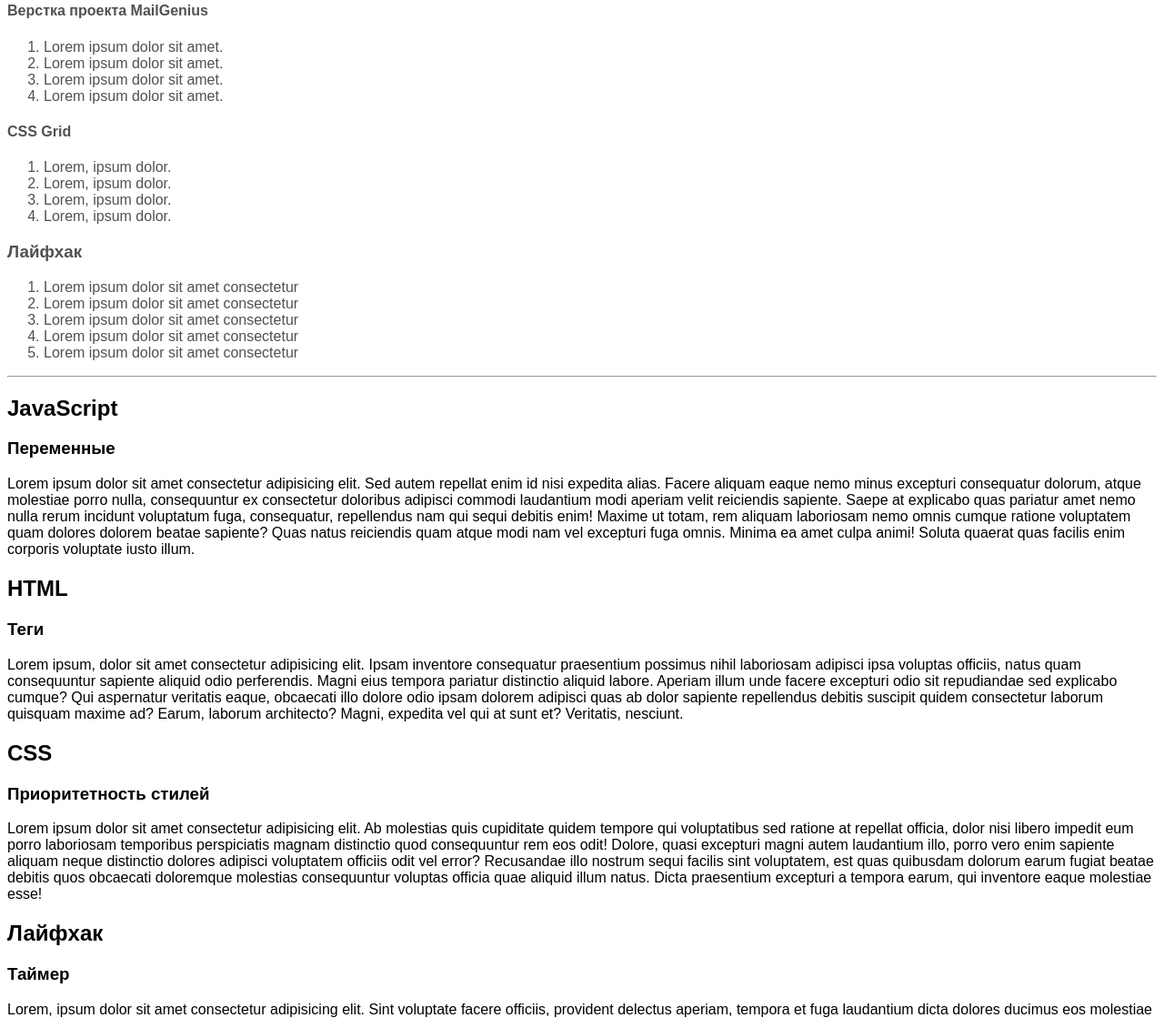
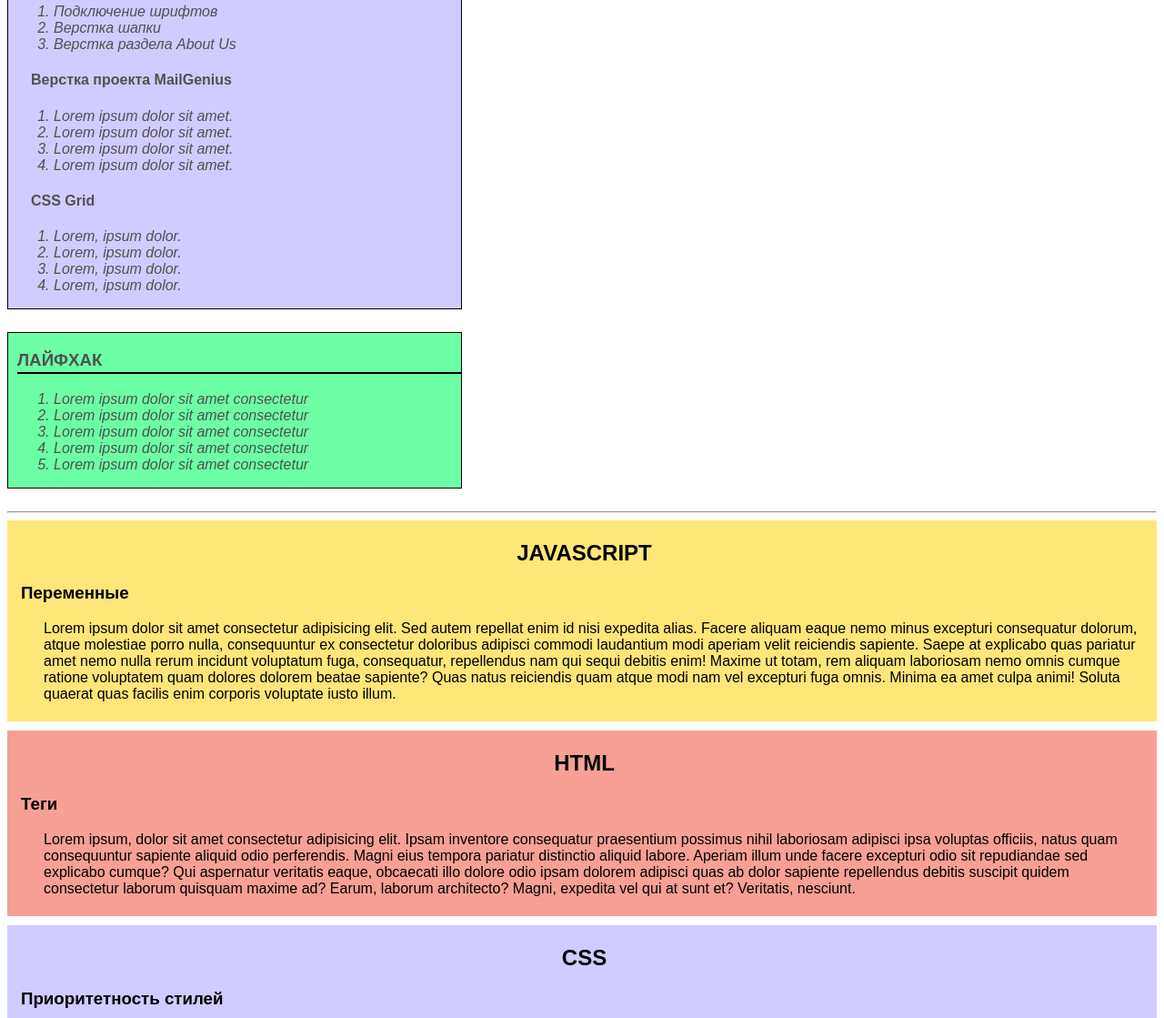
Before and after one commit to phoenix2307/helpSheet, a plain HTML site: page index.html in a window 1280 px wide. Shown: the part 1681-2800 px from the top of the page at 91% size. Drawn offline with Linux system fonts and the light colour scheme.

Commit message:
стилизация основных селекторов

```diff
--- a/CSS/style.css
+++ b/CSS/style.css
@@ -24,6 +24,11 @@ a {
     text-transform: uppercase;
 }
 
+.contents-theme {
+    padding-left: 10px;
+    border: 1px solid black;
+    margin-bottom: 25px;
+}
 .page-header {
     border: 3px solid black;
     background-color: rgb(255 254 0 / 36%);
@@ -59,16 +64,58 @@ a {
 .contents-head {
     color: black;
     margin-top: 50px;
-    border-bottom: 2px solid maroon;
+    /* border-bottom: 2px solid maroon;
     padding-bottom: 3px;
-    width: 100%;
+    width: 100%; */
 }
 
 .contents-js {
-    border: 1px solid black;
     background-color: rgba(255, 218, 53, 0.664);
-    padding-left: 10px;
 }
 
+.contents-html {
+    background-color: rgba(247, 157, 146, 0.966);
+}
+
+.contents-css {
+    background-color: rgba(186, 179, 255, 0.664);
+}
+
+.contents-huck {
+    background-color: rgba(66, 255, 138, 0.767);
+}
+.contents-title {
+    border-bottom: 2px solid black;
+    padding-bottom: 2px;
+}
+
+.contents-sub-title {
+   padding-left: 15px;
+}
+
+.contents-list {
+    font-style: italic;
+}
 
 /* Наполнение */
+.container-padding {
+    padding: 2px 10px 5px 15px;
+    margin-bottom: 10px;
+}
+
+.container-text-block {
+    padding-left: 25px;
+}
+.container-js {
+    background-color: rgba(255, 218, 53, 0.664);
+}
+
+.container-html {
+    background-color: rgba(247, 157, 146, 0.966);
+}
+.container-css {
+    background-color: rgba(186, 179, 255, 0.664);
+}
+.container-huck {
+    background-color: rgba(66, 255, 138, 0.767);
+}
--- a/index.html
+++ b/index.html
@@ -29,8 +29,8 @@
 
     <div class="contents">
         <h3 class="contents-head text-bold text-uppercase">Оглавление</h3>
-        <div class="contents-js">
-            <h3 class="contents-title">JavaScript</h3>
+        <div class="contents-js contents-theme">
+            <h3 class="contents-title text-uppercase text-bold">JavaScript</h3>
             <h4 class="contents-sub-title">Основы JavaScript</h4>
             <ol class="contents-list">
                 <li><a href="#">Условия</a></li>
@@ -76,7 +76,7 @@
         </div>
         <!-- /.contents-js -->
 
-        <div class="contents-html">
+        <div class="contents-html contents-theme">
             <h3 class="contents-title">HTML</h3>
             <ol class="contents-list">
                 <li><a href="#">Принципы структурирования страницы</a></li>
@@ -90,8 +90,8 @@
         </div>
         <!-- /.contents-html -->
 
-        <div class="contents-css">
-            <h3 class="contents-title">CSS</h3>
+        <div class="contents-css contents-theme">
+            <h3 class="contents-title text-uppercase text-bold">CSS</h3>
             <h4 class="contents-sub-title">Основы CSS</h4>
             <ol class="contents-list">
                 <li><a href="#">Методы подключения стилей</a></li>
@@ -124,8 +124,8 @@
         </div>
         <!-- /.contents-css -->
 
-        <div class="contents-huck">
-            <h3 class="contents-title">Лайфхак</h3>
+        <div class="contents-huck contents-theme">
+            <h3 class="contents-title text-uppercase text-bold">Лайфхак</h3>
             <ol class="contents-list">
                 <li><a href="#">Lorem ipsum dolor sit amet consectetur</a></li>
                 <li><a href="#">Lorem ipsum dolor sit amet consectetur</a></li>
@@ -139,8 +139,8 @@
     <!-- /.contents -->
     <hr>
     <div class="container">
-        <div class="container-js">
-            <h2 class="container-title">JavaScript</h2>
+        <div class="container-js container-padding">
+            <h2 class="container-title text-center text-bold text-uppercase">JavaScript</h2>
             <div class="container-text">
                 <h3 class="container-subtitle">Переменные</h3>
                 <p class="container-text-block">Lorem ipsum dolor sit amet consectetur adipisicing elit. Sed autem
@@ -156,8 +156,8 @@
         </div>
         <!-- /.container-js -->
 
-        <div class="container-html">
-            <h2 class="container-title">HTML</h2>
+        <div class="container-html container-padding">
+            <h2 class="container-title text-center text-bold text-uppercase">HTML</h2>
             <div class="container-text">
                 <h3 class="container-subtitle">Теги</h3>
                 <p class="container-text-block">Lorem ipsum, dolor sit amet consectetur adipisicing elit. Ipsam
@@ -172,8 +172,8 @@
         </div>
         <!-- /.container-html -->
 
-        <div class="container-css">
-            <h2 class="container-title">CSS</h2>
+        <div class="container-css container-padding">
+            <h2 class="container-title text-center text-bold text-uppercase">CSS</h2>
             <div class="container-text">
                 <h3 class="container-subtitle">Приоритетность стилей</h3>
                 <p class="container-text-block">Lorem ipsum dolor sit amet consectetur adipisicing elit. Ab molestias
@@ -188,8 +188,8 @@
             </div>
         </div>
         <!-- /.container-css -->
-        <div class="container-huck">
-            <h2 class="container-title">Лайфхак</h2>
+        <div class="container-huck container-padding">
+            <h2 class="container-title text-center text-bold text-uppercase">Лайфхак</h2>
             <div class="container-text">
                 <h3 class="container-subtitle">Таймер</h3>
                 <p class="container-text-block">Lorem, ipsum dolor sit amet consectetur adipisicing elit. Sint voluptate
```
